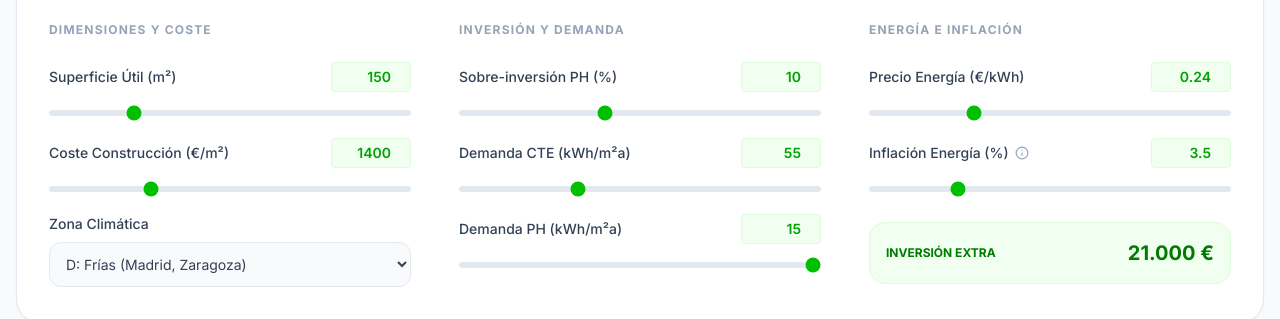
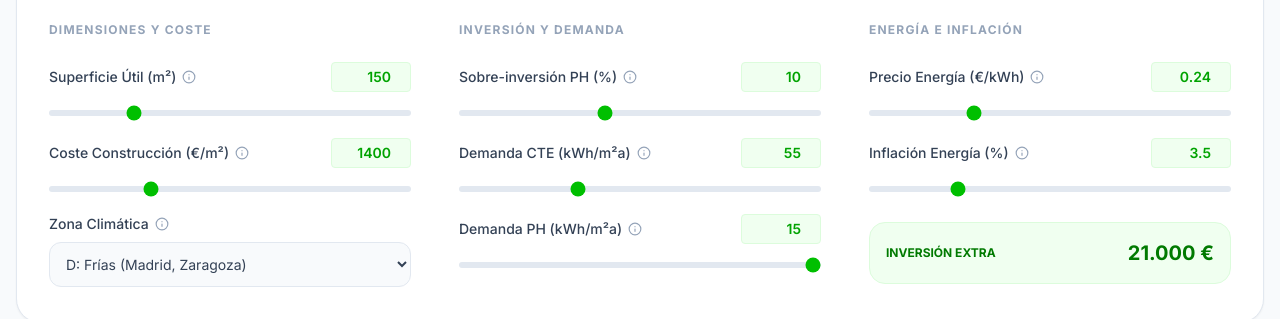
Before and after one commit to janxes/Calculadora-Eficiencia-Energ-tica-, a React (Vite) app: page / in a window 1280 px wide. Shown: the part 483-802 px from the top of the page. Built offline with nearby package versions, Linux system fonts and the light colour scheme.

Commit message:
fix: Add tooltips to sidebar inputs
Adds informative tooltips to the 'Superficie Útil (m²)' and 'Coste Construcción (€/m²)' sidebar input components. This clarifies the purpose and context of these input values for the user.

```diff
--- a/App.tsx
+++ b/App.tsx
@@ -152,7 +152,7 @@ const App: React.FC = () => {
             </div>
           </div>
 
-          {/* Simulador de Valor en Escritorio (Reducido ~30%: text-2xl -> text-lg, w-10 -> w-7, padding ajustado) */}
+          {/* Simulador de Valor en Escritorio (Reducido ~30%) */}
           <div className="hidden md:flex items-center gap-3 text-brand font-black text-lg tracking-widest uppercase bg-brand-50 px-7 py-3 rounded-full border-2 border-brand-100 shadow-md shadow-brand-500/5 hover:scale-105 transition-transform cursor-default">
             <Leaf className="w-7 h-7" />
             <span>Simulador de Valor</span>
@@ -190,15 +190,26 @@ const App: React.FC = () => {
                 value={inputs.m2}
                 min={50} max={500} step={10}
                 onChange={(v) => setInputs({...inputs, m2: v})}
+                tooltip="Superficie interior habitable de la vivienda. Es la base para determinar los metros cuadrados de calefacción/refrigeración y el presupuesto total."
               />
               <SidebarInput
                 label="Coste Construcción (€/m²)"
                 value={inputs.constructionCostM2}
                 min={800} max={3000} step={50}
                 onChange={(v) => setInputs({...inputs, constructionCostM2: v})}
+                tooltip="Inversión base por metro cuadrado para una vivienda convencional. Incluye materiales y mano de obra bajo normativa básica (CTE)."
               />
               <div className="mt-4">
-                <label className="block text-sm font-medium text-slate-700 mb-2">Zona Climática</label>
+                <div className="flex items-center gap-1.5 mb-2 group relative">
+                  <label className="text-sm font-medium text-slate-700">Zona Climática</label>
+                  <div className="relative cursor-help">
+                    <Info className="w-3.5 h-3.5 text-slate-400 hover:text-brand-500 transition-colors" />
+                    <div className="absolute bottom-full left-1/2 -translate-x-1/2 mb-2 w-64 p-3 bg-slate-900 text-white text-[10px] leading-relaxed rounded-xl opacity-0 invisible group-hover:opacity-100 group-hover:visible transition-all z-[60] shadow-xl pointer-events-none">
+                      Clasificación del Código Técnico (CTE) que define la severidad del clima. Afecta directamente a la demanda energética legal mínima de la vivienda.
+                      <div className="absolute top-full left-1/2 -translate-x-1/2 border-8 border-transparent border-t-slate-900"></div>
+                    </div>
+                  </div>
+                </div>
                 <select
                   value={inputs.climateZone}
                   onChange={handleZoneChange}
@@ -220,18 +231,21 @@ const App: React.FC = () => {
                 value={inputs.passivhausPremium}
                 min={0} max={25} step={0.5}
                 onChange={(v) => setInputs({...inputs, passivhausPremium: v})}
+                tooltip="Incremento del presupuesto necesario para subir el estándar de CTE a Passivhaus (aprox. 5-15%). Incluye mejor envolvente y sistema de ventilación."
               />
               <SidebarInput
                 label="Demanda CTE (kWh/m²a)"
                 value={inputs.cteDemand}
                 min={10} max={150} step={1}
                 onChange={(v) => setInputs({...inputs, cteDemand: v})}
+                tooltip="Consumo estimado de una vivienda legal mínima según normativa. Varía según la zona climática y la calidad del diseño arquitectónico estándar."
               />
                <SidebarInput
                 label="Demanda PH (kWh/m²a)"
                 value={inputs.phDemand}
                 min={5} max={15} step={1}
                 onChange={(v) => setInputs({...inputs, phDemand: v})}
+                tooltip="Consumo máximo permitido para el estándar Passivhaus (15 kWh/m²a). Es un valor predictivo real y garantizado por el protocolo de certificación."
               />
             </div>
 
@@ -242,6 +256,7 @@ const App: React.FC = () => {
                 value={inputs.kwhPrice}
                 min={0.10} max={0.60} step={0.01}
                 onChange={(v) => setInputs({...inputs, kwhPrice: v})}
+                tooltip="Coste medio del kWh en tu factura eléctrica actual (término variable + impuestos). Determina el impacto económico de cada kWh ahorrado."
               />
               <SidebarInput
                 label="Inflación Energía (%)"
```
